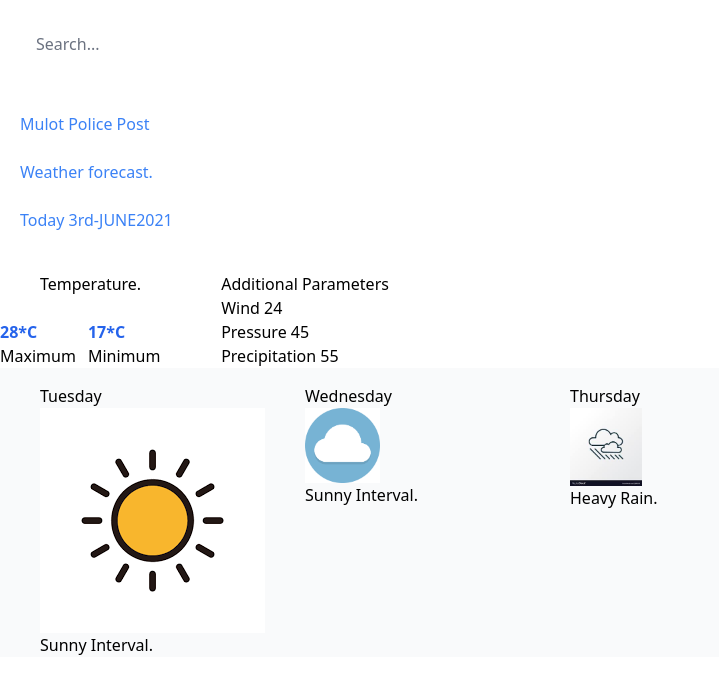
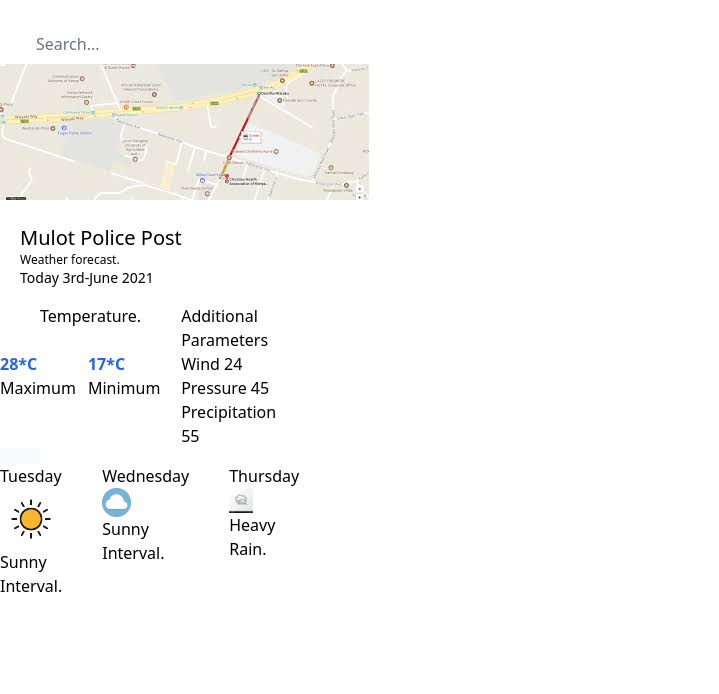
Before and after one commit to dancansikuku94/WeatherApp_UI, a Vue app: page / in a window 1280 px wide. Shown: the top 694 px of the page, without its empty margins (0-719 px from the left). Built offline with nearby package versions, Linux system fonts and the light colour scheme.

Commit message:
Added images.

```diff
--- a/src/App.vue
+++ b/src/App.vue
@@ -8,21 +8,20 @@
         placeholder="Search..."
       />
     </div>
+    </div>
     <!--<div class="flex-center ml-20 h-10 w-48 p-5">
   <img src="./src/assets/map.jpg" alt="" class="absolute inset-0 w-full h-full object-cover" />
   </div>-->
-    <div class="text-blue pt-20">
-      <h1 class="text-blue-500 pt-2 ml-5">Mulot Police Post</h1>
+  <div class="pt-10">
+<img src="/map.jpg" alt=""/>
+  </div>
+  <div class="bg-white pt-2">
+      <h1 class="text-black text-xl text-bold pt-4 ml-5 font-ubuntu">Mulot Police Post</h1>
+      <h2 class="text-black-500 text-xs ml-5 font-ubuntu">Weather forecast.</h2>
+      <h3 class="text-black-500 text-sm ml-5 font-ubuntu">Today 3rd-June 2021</h3>
     </div>
-    <div class="text-blue">
-      <h2 class="text-blue-500 pt-6 ml-5 p=6">Weather forecast.</h2>
-    </div>
-    <div class="text-blue">
-      <h3 class="text-blue-500 pt-6 ml-5">Today 3rd-JUNE2021</h3>
-    </div>
-    </div>
-    <div class="flex flex-row bg-white">
-      <div class="bg-white pt-10">
+    <div class="flex flex-row bg-white w-10">
+      <div class="bg-white pt-4">
         <h1 class="text-black font-medium justify-items-center ml-10">
           Temperature.
         </h1>
@@ -37,17 +36,17 @@
           </div>
         </div>
       </div>
-      <div class="font-medium ml-20 pt-10">
+      <div class="font-medium ml-10 pt-4">
         <h1 class="text-black font-medium">Additional Parameters</h1>
         <p class="text-blue font-normal">Wind   24</p>
         <p class="text-blue font-normal">Pressure  45</p>
         <p class="text-blue font-normal">Precipitation 55</p>
         </div>
     </div>
-<div class="flex flex-row bg-gray-50 pt-4">
-  <div class="text-black ml-10">
+<div class="flex flex-row bg-gray-50 pt-4 h-4 w-10">
+  <div class="text-black">
    <p class="text-black font-normal">Tuesday</p>
-  <img src="/sun.png" alt="" class="h=6/12 w=4/12"/>
+  <img src="/sun.png" alt="" class="w=4/12 h=1/60"/>
    <p class="text-black font-light">Sunny Interval.</p>
     </div>
   <div class="text-black ml-10">
```
Also changed, not shown: public/map.jpg (renamed from src/assets/map.jpg).
